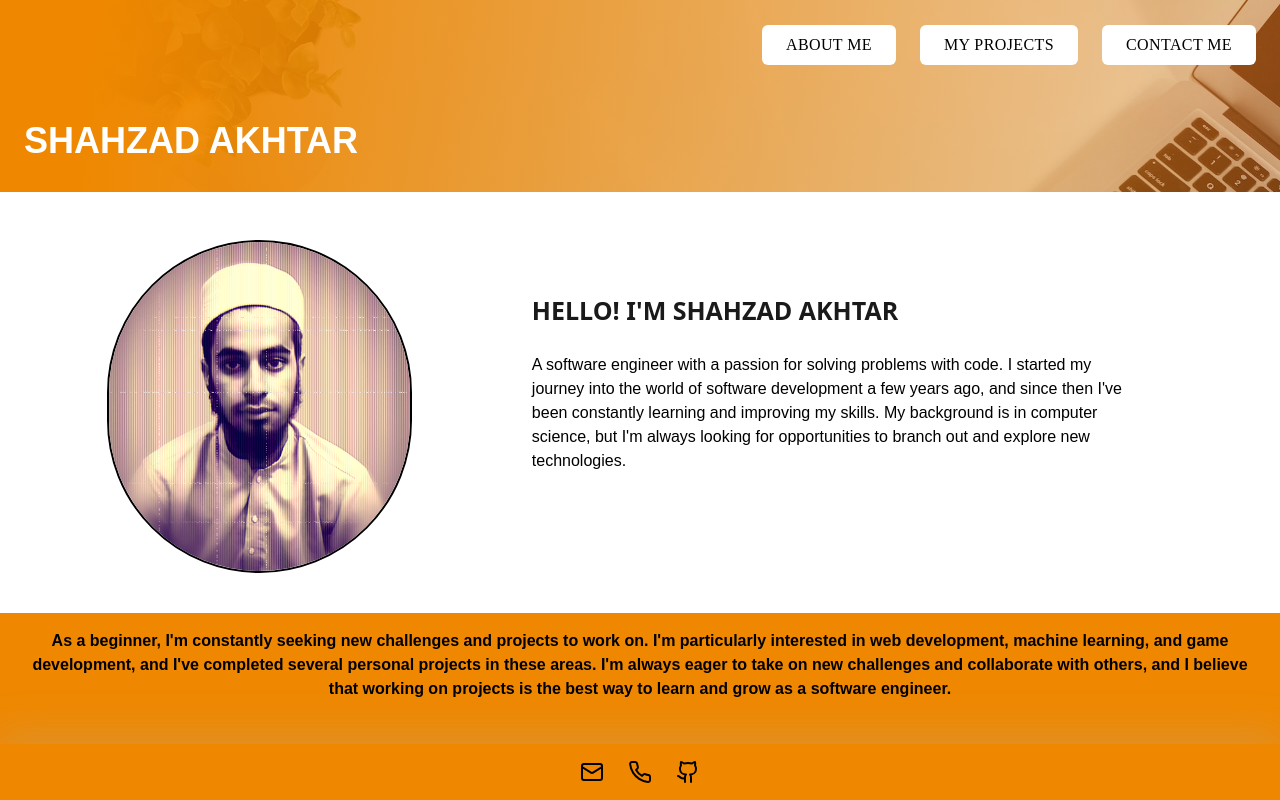
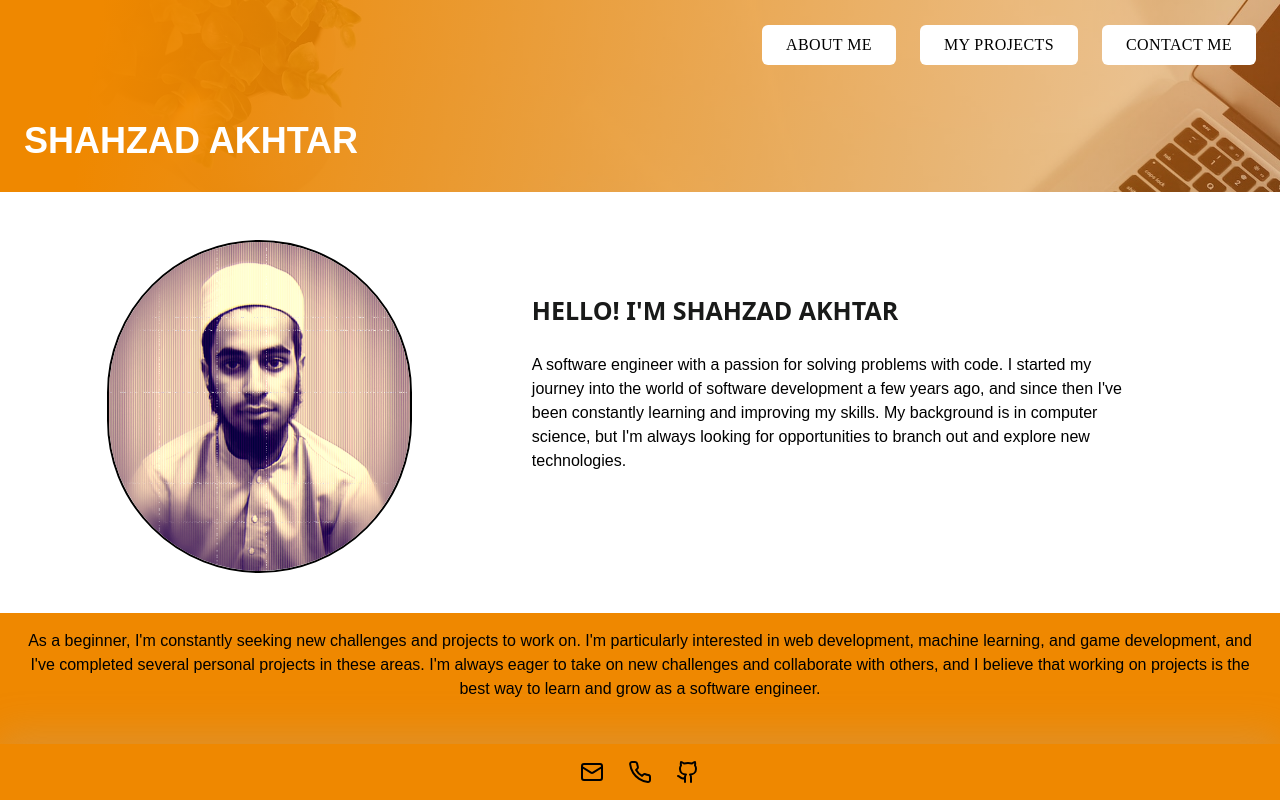
Before and after one commit to Shahzadkhan786/Portfolio-app, a Next.js app: page / in a window 1280 px wide. Shown: the top 800 px of the page. Built offline with nearby package versions, Linux system fonts and the light colour scheme.

Commit message:
Revert "first commit"
This reverts commit 1d7547d8471d82523c224490cefa5720c85b6d2b.

# Conflicts:
#	app/data/data.tsx
#	app/my-projects/components/project-card.tsx
#	app/my-projects/page.tsx
#	app/page.tsx
#	package-lock.json
#	package.json

```diff
--- a/app/page.tsx
+++ b/app/page.tsx
@@ -5,8 +5,11 @@ import { aboutMeData } from "./data/data";
 const AboutMePage = () => {
 	return (
 		<div className='flex flex-col items-center'>
+
 			<section className='flex sm:flex-row sm:w-10/12 items-center flex-col w-full'>
+
 				<div className=' fixed-w w-full sm:w-1/3-g flex justify-center mt-12 rounded-full border-2'>
+
 					<Image
 						priority={false}
 						width={480}
@@ -16,19 +19,27 @@ const AboutMePage = () => {
 						src={"/images/12tre.png"}
 						className='profileImage'
 					/>
+
 				</div>
+
 				<div className='sm:ml-20 sm:mt-0  sm:w-2/3 w-full mt-6 ml-0 p-10'>
+
 					<h2 className=''> {aboutMeData.title}</h2>
 					<p className='text-base'> {aboutMeData.body}</p>
 				</div>
+
 			</section>
+
 			<section className='bg-orange w-full p-4 text-center h-48'>
-				 <b>{aboutMeData.highlightedBody}</b>
+		    {aboutMeData.highlightedBody}
 			</section>
+
 			<section className='flex sm:flex-row sm:w-10/12 p-10 items-center w-full flex-col'>
+
 				<div className='flex flex-col  w-full mb-10 sm:mb-0 sm:w-7/12'>
-					 {aboutMeData.body2}
-				</div>
+                 {aboutMeData.body2}
+                </div>
+
 				<div className='sm:w-5/12 sm:ml-10 w-full ml-0 border-4'>
 					<Image
 						priority={false}
@@ -40,7 +51,9 @@ const AboutMePage = () => {
 						className='h-250 object-cover w-500'
 					/>
 				</div>
+
 			</section>
+
 		</div>
 	);
 };
```
